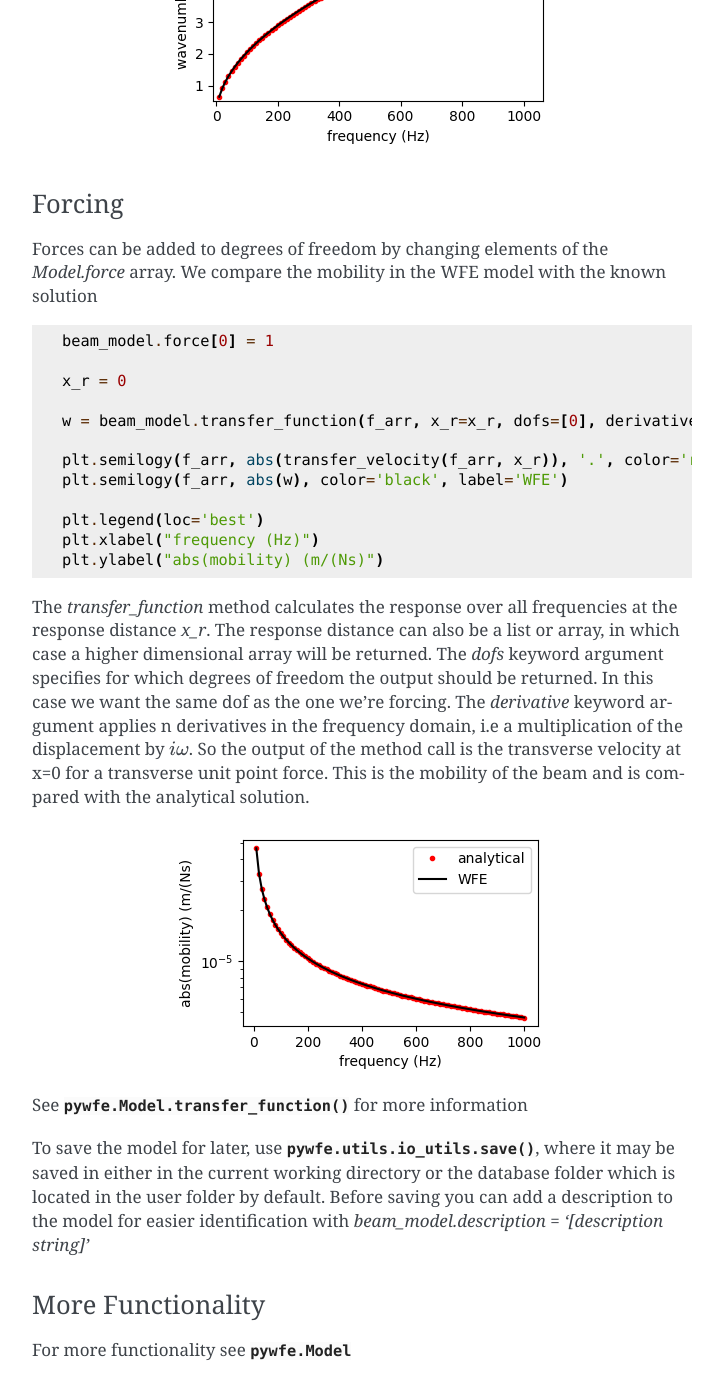
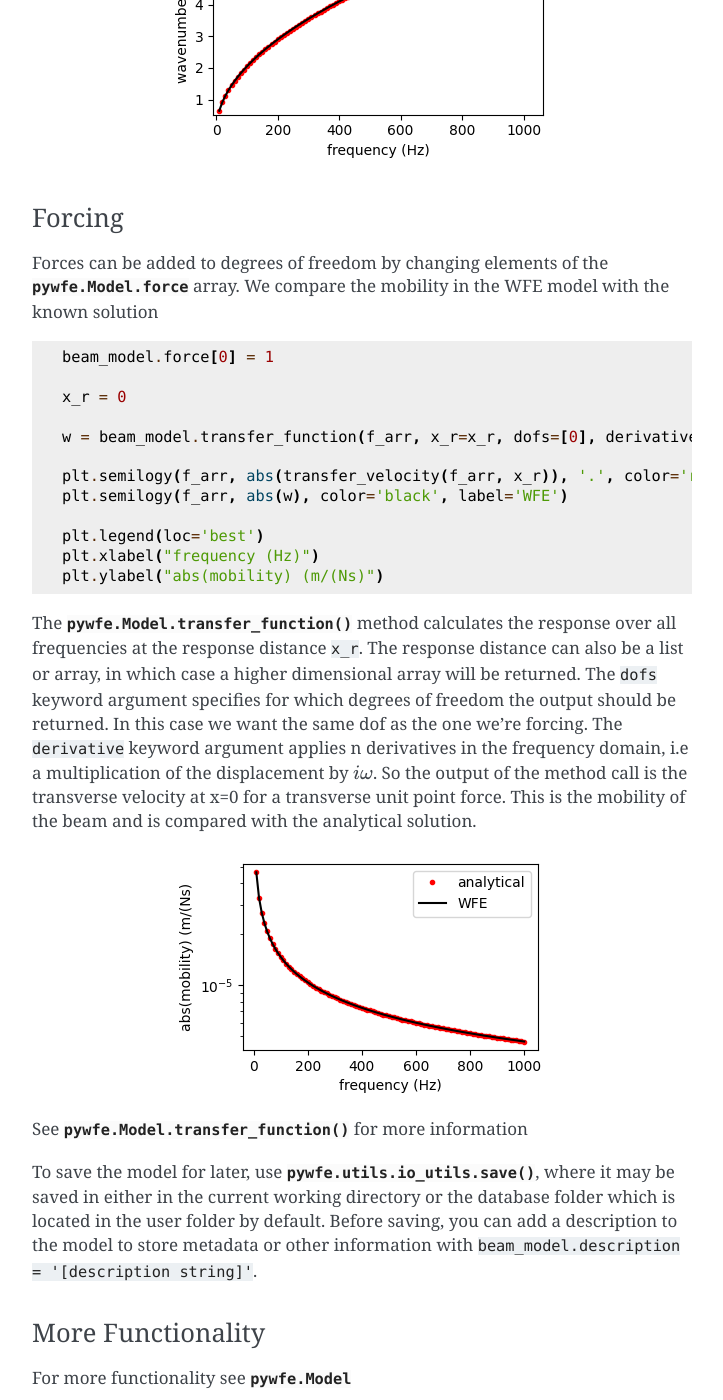
Before and after one commit to astnstn/pywfe, a Sphinx documentation site: the page built from docs/source/examples/analytical_beam.rst, in a window 1280 px wide and 1400 px high, scrolled down 3833 px. Shown: the whole window, without its empty margins (388-1111 px from the left). Built offline with Sphinx 7.4.7, drawn with Linux system fonts in a browser that asks for light colours; the version number is read from the project's files by our own code; some of the changed text lies outside the part shown.

Commit message:
Few more tweaks to docs

```diff
--- a/docs/source/examples/analytical_beam.rst
+++ b/docs/source/examples/analytical_beam.rst
@@ -127,8 +127,8 @@ Now the mass and stiffness matrices can be defined
     ])
 
 
-These, along with the 'mesh' information are all that are needed to create the `pywfe.Model` object. The mesh information is given with a dictionary with three keys `node`, `fieldvar` and `coord`.
-These specify the node number, field variable, and coordinates in 1-3D of each degree of freedom in the model. The beam has 4 degrees of freedom, ordered as in the displacement vectors. Thus we define the `dof` dictionary
+These, along with the 'mesh' information are all that are needed to create the :class:`pywfe.Model` object. The mesh information is given with a dictionary with three keys ``node``, ``fieldvar`` and ``coord``.
+These specify the node number, field variable, and coordinates in 1-3D of each degree of freedom in the model. The beam has 4 degrees of freedom, ordered as in the displacement vectors. Thus we define the ``dof`` dictionary
 
 .. code-block:: python
 
@@ -185,7 +185,7 @@ Firstly let's check the dispersion relation with the analytical solution
 Forcing
 +++++++
 
-Forces can be added to degrees of freedom by changing elements of the `Model.force` array. We compare the mobility in the WFE model with the known solution
+Forces can be added to degrees of freedom by changing elements of the :attr:`pywfe.Model.force` array. We compare the mobility in the WFE model with the known solution
 
 .. code-block:: python
 
@@ -203,8 +203,8 @@ Forces can be added to degrees of freedom by changing elements of the `Model.for
     plt.ylabel("abs(mobility) (m/(Ns)")
 
 
-The `transfer_function` method calculates the response over all frequencies at the response distance `x_r`. The response distance can also be a list or array, in which case a higher dimensional array will be returned.
-The `dofs` keyword argument specifies for which degrees of freedom the output should be returned. In this case we want the same dof as the one we're forcing. The `derivative` keyword argument applies n derivatives in the
+The :meth:`pywfe.Model.transfer_function` method calculates the response over all frequencies at the response distance ``x_r``. The response distance can also be a list or array, in which case a higher dimensional array will be returned.
+The ``dofs`` keyword argument specifies for which degrees of freedom the output should be returned. In this case we want the same dof as the one we're forcing. The ``derivative`` keyword argument applies n derivatives in the
 frequency domain, i.e a multiplication of the displacement by :math:`i \omega`. So the output of the method call is the transverse velocity at x=0 for a transverse unit point force. This is the mobility of the beam and is compared
 with the analytical solution.
 
@@ -214,7 +214,7 @@ with the analytical solution.
 See :func:`pywfe.Model.transfer_function` for more information
 
 To save the model for later, use :func:`pywfe.utils.io_utils.save`, where it may be saved in either in the current working directory or the database folder which is located in the user folder by default.
-Before saving you can add a description to the model for easier identification with `beam_model.description = '[description string]'`
+Before saving, you can add a description to the model to store metadata or other information with ``beam_model.description = '[description string]'``.
 
 More Functionality
 ++++++++++++++++++
```
Also changed, not shown: other parts of docs/source/examples/analytical_beam.rst (+4 -4 lines), 5 other files.
